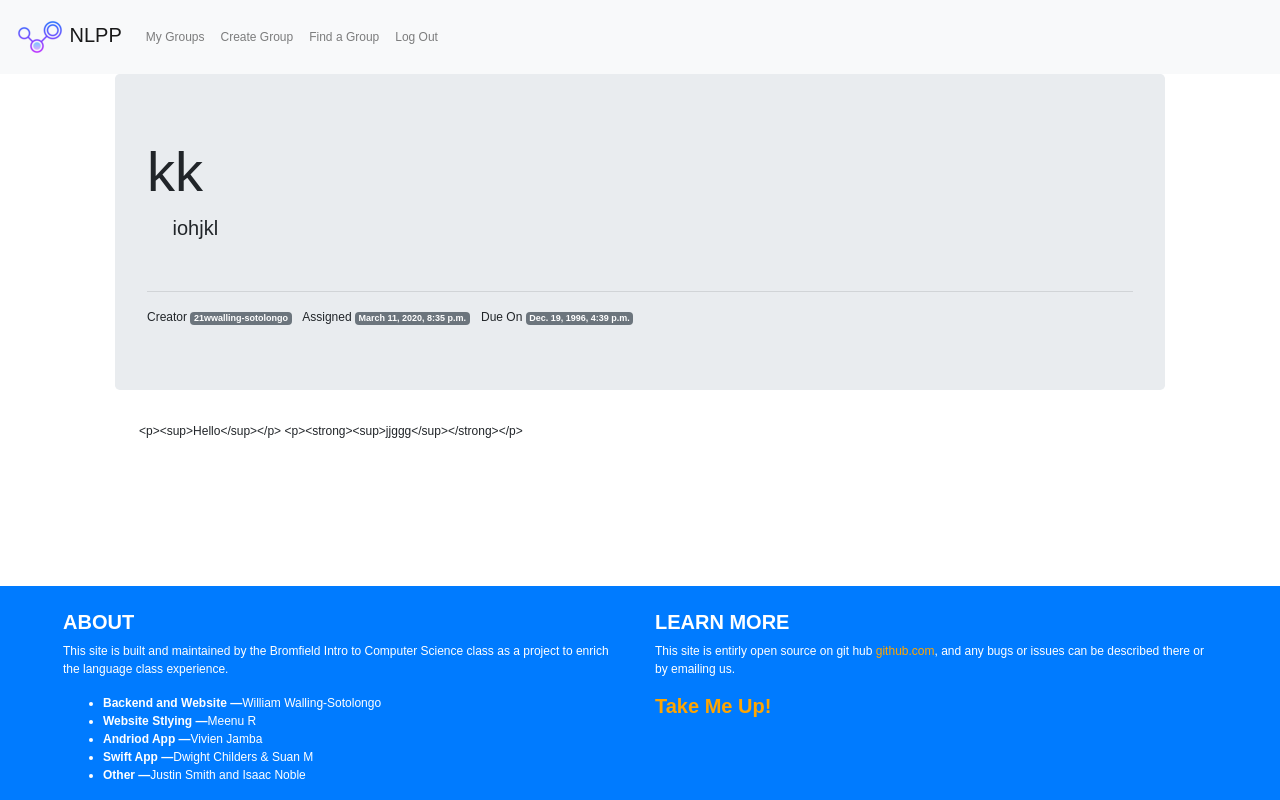
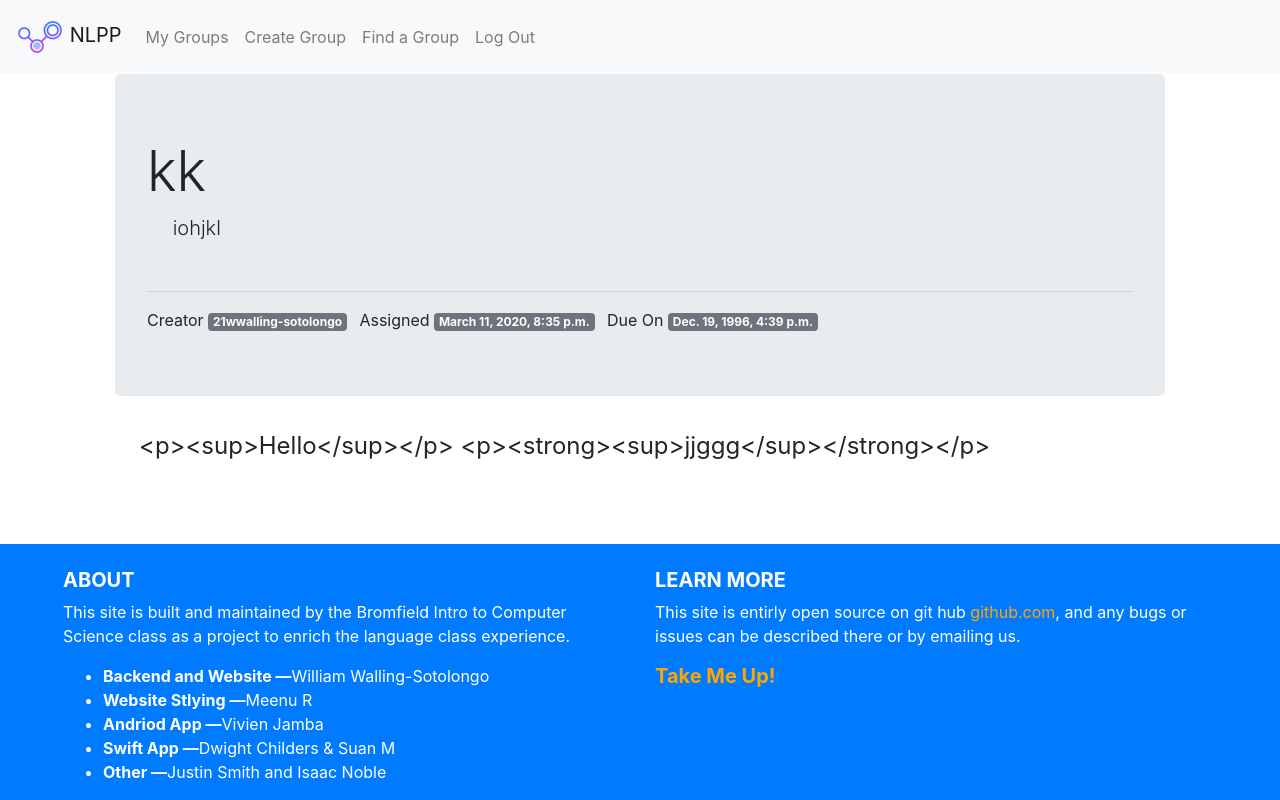
Before and after one commit to ALearningCurve/NLPP, a Django app: page /groups/1/posts/21/ in a window 1280 px wide. Run offline with Django 3.2, Linux system fonts and the light colour scheme; a user stored in the database is signed in; data comes from the database, SQL or seed files in the repository; both versions use the stored data as it was after the commit; some libraries are stand-ins or nearby versions.

Commit message:
Remove django-TinyMCE, Better Styling
Use the API from TinyMCE themselves over the widget form of django to improve functionality and fix POST corruption

```diff
--- a/NLPP/NLPP/settings.py
+++ b/NLPP/NLPP/settings.py
@@ -58,7 +58,6 @@ INSTALLED_APPS = [
     'clear_cache',
     'django_bleach',
     'rest_framework',
-    'tinymce',
 ]
 
 MIDDLEWARE = [
@@ -161,7 +160,7 @@ LOGOUT_REDIRECT_URL = 'home'
 BLEACH_ALLOWED_TAGS = [
     'p', 'b', 'i', 'u', 'em', 'strong', 'a', 'img', 'h1', 'h2', 'h3', 'h4', 'h5', 'h6', 'tr',
     'table', 'th', 'center', 'span', 'code', 'li', 'ol', 'ul', 'blockquote', 'div', 'br', 'sup',
-    'sub', 'pre', 'style',
+    'sub', 'pre', 'style', 'mark'
 ]
 
 
--- a/NLPP/NLPP/urls.py
+++ b/NLPP/NLPP/urls.py
@@ -29,7 +29,6 @@ urlpatterns = [
 
     # Login for the rest frameworks
     path('api-auth/', include('rest_framework.urls')),
-    path('tinymce/', include('tinymce.urls')),
 
     path('translate/', posts_views.translate, name="translate"),
 
--- a/NLPP/posts/forms.py
+++ b/NLPP/posts/forms.py
@@ -1,6 +1,5 @@
 from django import forms
 from . import models
-from tinymce.widgets import TinyMCE
 
 
 class PostForm(forms.ModelForm):
--- a/NLPP/posts/models.py
+++ b/NLPP/posts/models.py
@@ -4,7 +4,6 @@ from django.urls import reverse
 from django.utils.text import slugify
 
 import misaka
-from tinymce.models import HTMLField
 
 from django.contrib.auth import get_user_model
 from groups.models import Group
@@ -19,7 +18,6 @@ class Post(models.Model):
 
     description = models.TextField(blank=True, default='', max_length=8000)
     body_text = models.TextField(blank=True, default='', max_length=8000)
-    #body_text = HTMLField()
 
     users = models.ManyToManyField(User,through="PostMembers")
     creation_date = models.DateTimeField(auto_now=True)
--- a/NLPP/posts/templates/posts/_post.html
+++ b/NLPP/posts/templates/posts/_post.html
@@ -14,7 +14,7 @@
   </div>
 </div>
 
-<div class="mx-4">
+<div class="mx-4" id="post_body_text_base">
   {{ post.body_text|bleach_linkify|bleach}}
 </div>
 </div>
--- a/NLPP/posts/templates/posts/post_form.html
+++ b/NLPP/posts/templates/posts/post_form.html
@@ -7,6 +7,9 @@
 	<script>tinymce.init({
 		selector:'#id_body_text',
 		plugins: 'lists checklist code table advtable',
+		convert_fonts_to_spans : true,
+		element_format : 'html',
+		forced_root_block : 'p'
 	});
 	</script>
 {% endblock%}
--- a/NLPP/static/NLPP/css/master.css
+++ b/NLPP/static/NLPP/css/master.css
@@ -6,8 +6,7 @@ html {
 body
 {
   background-color: #FFFFFF;
-  font-family: Arial, Helvetica, sans-serif;
-  font-size: 12px;
+  font-size: 1rem;
   height:100%;
 
   overflow-wrap: break-word;
@@ -70,3 +69,7 @@ a { color: blue; }
 .content {
   flex: 1 0 auto;
 }
+
+#post_body_text_base {
+  font-size: 1.5rem;
+}
```
Also changed, not shown: NLPP/db.sqlite3.
